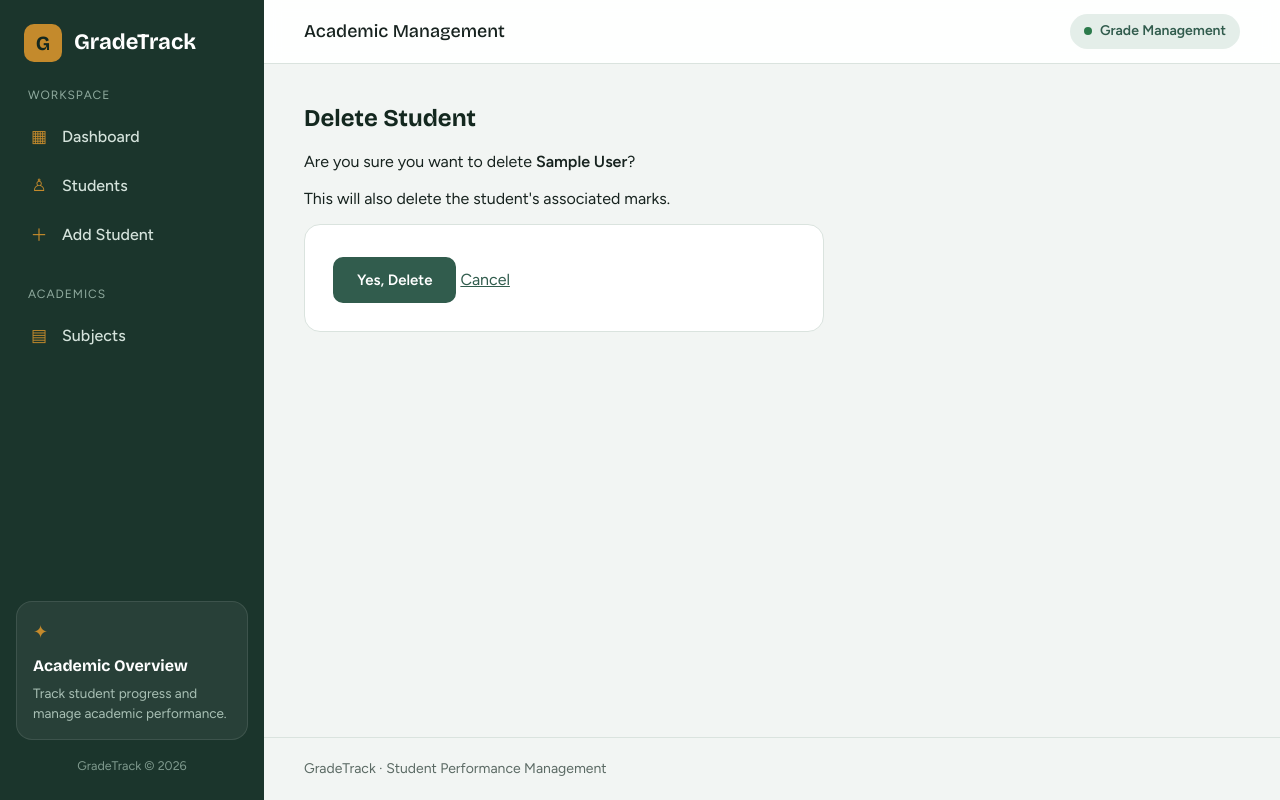
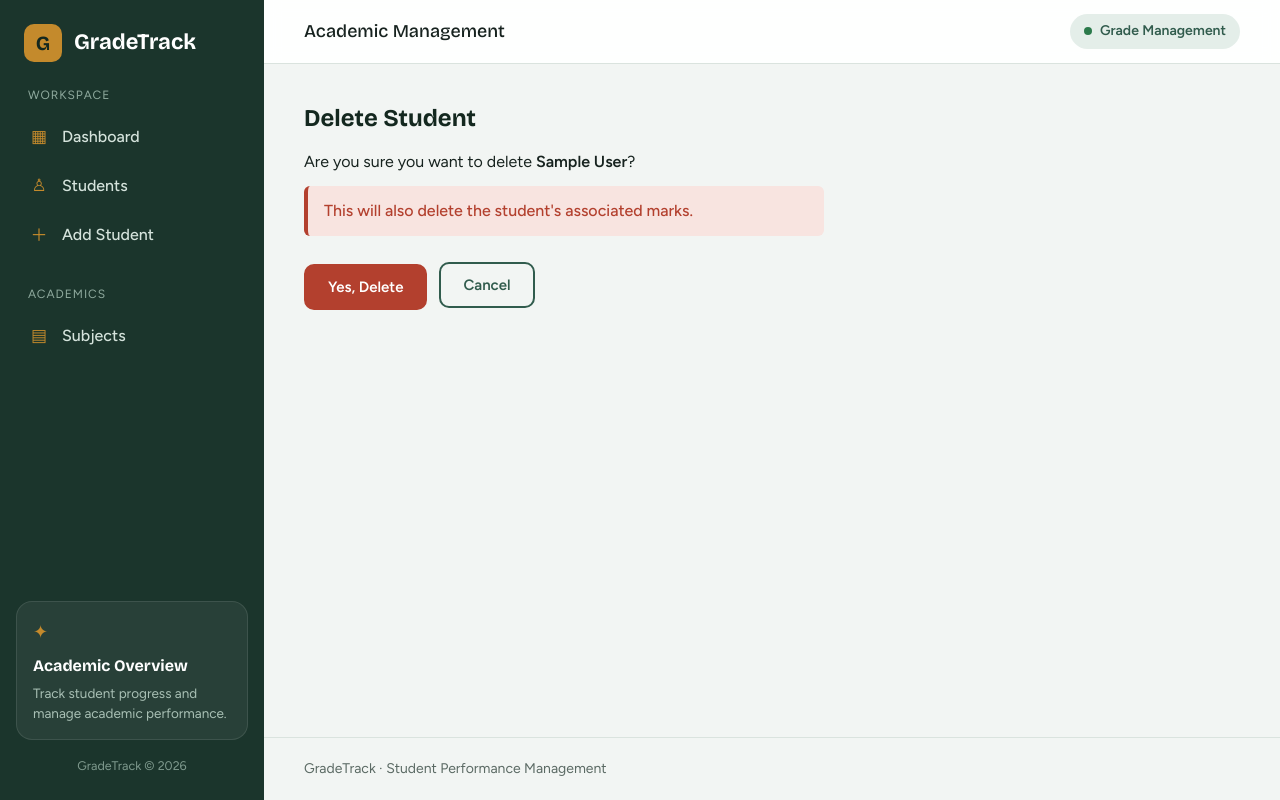
Before and after one commit to Apsa134/Voleergo_internship, a Django app: page /delete_student/1/ in a window 1280 px wide. Run offline with Django 5.2, Linux system fonts and the light colour scheme; tables that the repository leaves empty hold one stand-in row (values such as "Sample post").

Commit message:
Crud for mark

```diff
--- a/SGS/grades/models.py
+++ b/SGS/grades/models.py
@@ -20,7 +20,14 @@ class Subject(models.Model):
         return self.name
 
 
+
 class StudentMark(models.Model):
+
+    STATUS_CHOICES = [
+        ('Present', 'Present'),
+        ('Absent', 'Absent'),
+    ]
+
     student = models.ForeignKey(
         Student,
         on_delete=models.CASCADE,
@@ -32,7 +39,16 @@ class StudentMark(models.Model):
         on_delete=models.CASCADE
     )
 
-    marks_obtained = models.PositiveIntegerField()
+    status = models.CharField(
+        max_length=10,
+        choices=STATUS_CHOICES,
+        default='Present'
+    )
+
+    marks_obtained = models.PositiveIntegerField(
+        null=True,
+        blank=True
+    )
 
     class Meta:
         unique_together = ('student', 'subject')
--- a/SGS/grades/urls.py
+++ b/SGS/grades/urls.py
@@ -10,5 +10,9 @@ urlpatterns = [
     path('student_list/',views.student_list,name='student_list'),
     path('student/<int:id>/', views.student_detail, name='student_detail'),
     path('add_subject/', views.add_subject, name='add_subject'),
-    path('add_mark/<int:id>/',views.add_student_mark,name='add_mark')
+    path('add_mark/<int:id>/',views.add_student_mark,name='add_mark'),
+    path('edit_mark/<int:student_id>/<int:mark_id>/',views.edit_student_mark,name='edit_mark'),
+    path('delete_mark/<int:student_id>/<int:mark_id>/',views.delete_student_mark,name='delete_mark'),
+
+
 ]
--- a/SGS/grades/views.py
+++ b/SGS/grades/views.py
@@ -163,3 +163,48 @@ def add_student_mark(request, id):
         'form': form,
         'student': student
     })
+
+
+def edit_student_mark(request, student_id, mark_id):
+    student = get_object_or_404(Student, id=student_id)
+
+    mark = get_object_or_404(
+        StudentMark,
+        id=mark_id,
+        student=student
+    )
+
+    if request.method == 'POST':
+        form = StudentMarkForm(request.POST, instance=mark)
+
+        if form.is_valid():
+            form.save()
+            return redirect('student_detail', id=student.id)
+
+    else:
+        form = StudentMarkForm(instance=mark)
+
+    return render(request, 'edit_mark.html', {
+        'form': form,
+        'student': student,
+        'mark': mark
+    })
+
+
+def delete_student_mark(request, student_id, mark_id):
+    student = get_object_or_404(Student, id=student_id)
+
+    mark = get_object_or_404(
+        StudentMark,
+        id=mark_id,
+        student=student
+    )
+
+    if request.method == 'POST':
+        mark.delete()
+        return redirect('student_detail', id=student.id)
+
+    return render(request, 'delete_mark.html', {
+        'student': student,
+        'mark': mark
+    })
--- a/SGS/static/css/style.css
+++ b/SGS/static/css/style.css
@@ -664,3 +664,58 @@ a { color: var(--green); }
 @media (prefers-reduced-motion: reduce) {
     * { transition: none !important; scroll-behavior: auto !important; }
 }
+
+/* ---------- Delete confirmation page ---------- */
+.main-content .warning-text {
+    max-width: 520px;
+    padding: 12px 16px;
+    border-left: 4px solid var(--red);
+    border-radius: var(--radius-sm);
+    background: var(--red-soft);
+    color: var(--red);
+    font-weight: 500;
+}
+
+.main-content .delete-form {
+    display: flex;
+    flex-wrap: wrap;
+    align-items: center;
+    gap: 12px;
+    max-width: none;
+    margin-top: 24px;
+    padding: 0;
+    background: none;
+    border: 0;
+    border-radius: 0;
+}
+
+.main-content .delete-form button {
+    background: var(--red);
+    border-color: var(--red);
+    color: #fff;
+}
+
+.main-content .delete-form button:hover {
+    background: #8F3022;
+    border-color: #8F3022;
+}
+
+.main-content .delete-form a {
+    display: inline-block;
+    padding: 12px 22px;
+    border: 2px solid var(--green);
+    border-radius: var(--radius-md);
+    font-size: 15px;
+    font-weight: 600;
+    line-height: 1.2;
+    text-decoration: none;
+    transition: background-color 0.15s ease;
+}
+
+.main-content .delete-form a:hover {
+    background: var(--green-soft);
+}
+
+.main-content .delete-form button:focus-visible {
+    outline-color: var(--red);
+}
--- a/SGS/templates/delete_student.html
+++ b/SGS/templates/delete_student.html
@@ -1,4 +1,3 @@
-
 {% extends 'base.html' %}
 
 {% block title %}Delete Student{% endblock %}
@@ -12,9 +11,9 @@
     <strong>{{ student.name }}</strong>?
 </p>
 
-<p>This will also delete the student's associated marks.</p>
+<p class="warning-text">This will also delete the student's associated marks.</p>
 
-<form method="POST">
+<form method="POST" class="delete-form">
     {% csrf_token %}
 
     <button type="submit">Yes, Delete</button>
```
Also changed, not shown: SGS/grades/forms.py (+25 -9 lines), SGS/grades/utils.py (+24 -7 lines), SGS/templates/delete_mark.html (added, +30 -0 lines), SGS/templates/edit_mark.html (added, +24 -0 lines), SGS/templates/student_detail.html (+21 -0 lines), SGS/grades/migrations/0002_studentmark_status_alter_studentmark_marks_obtained.py (added).
